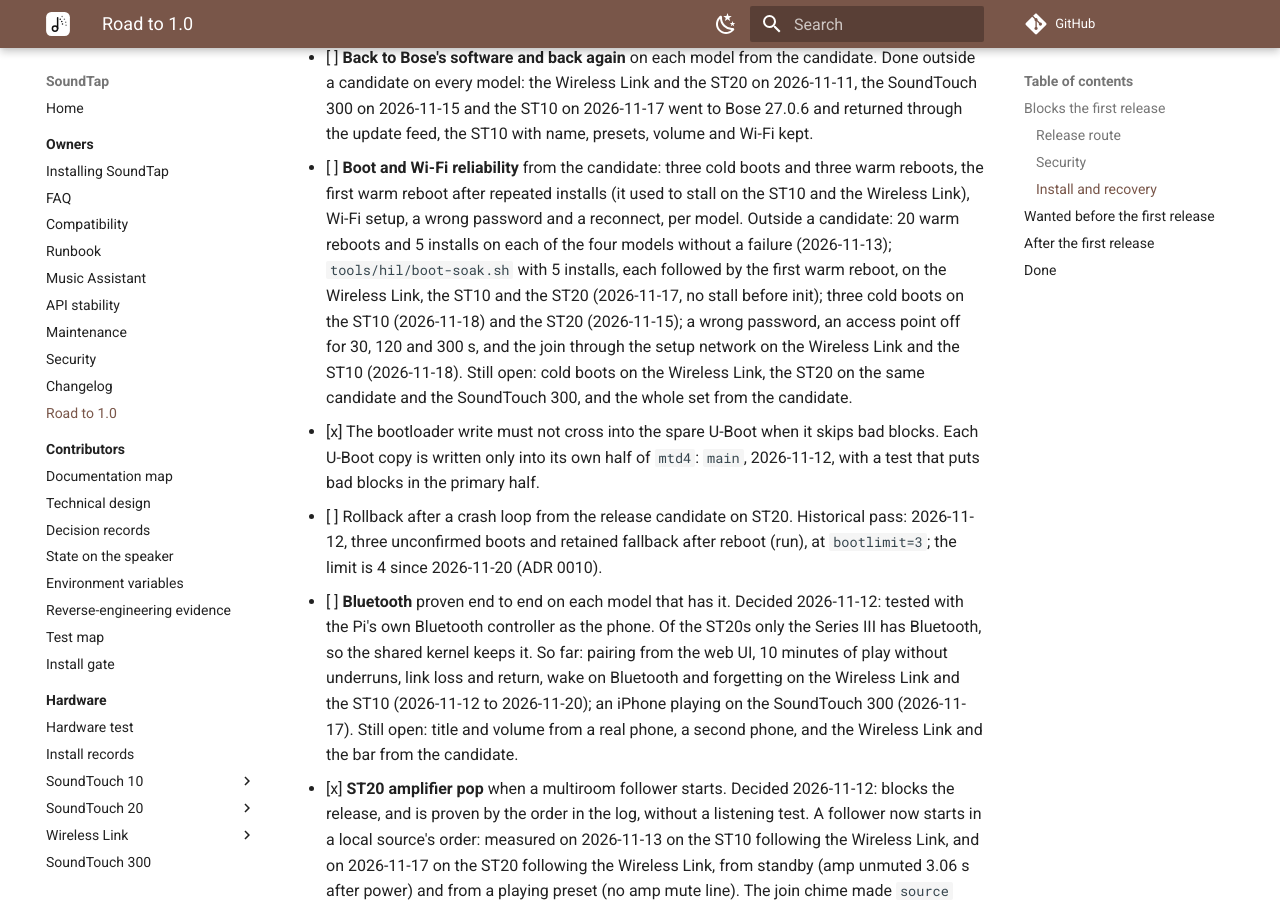
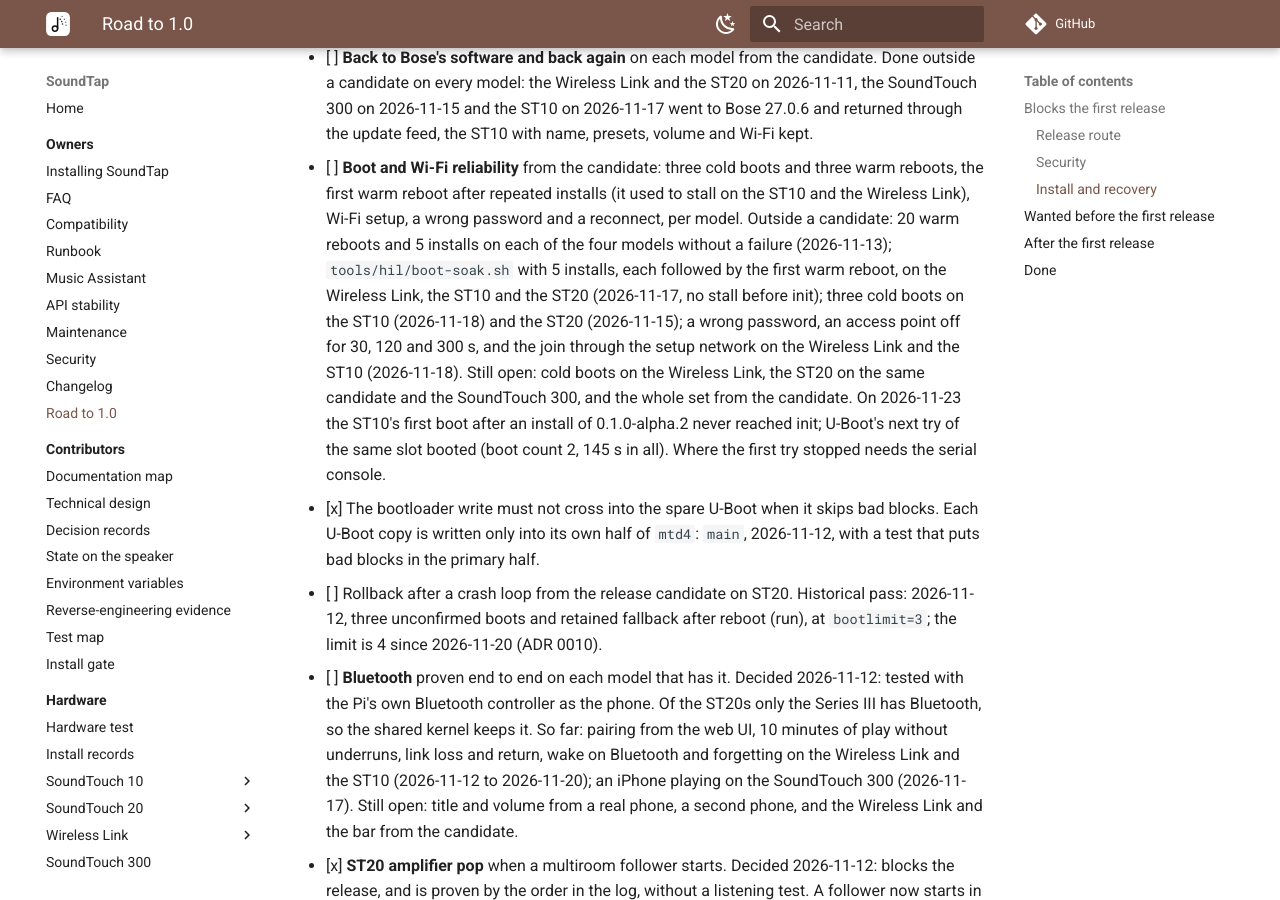
Before and after one commit to stein155/soundtap, an MkDocs documentation site: the page built from docs/owners/roadmap.md, in a window 1280 px wide and 900 px high, scrolled down 2726 px. Built offline with MkDocs 1.6.1 and Material for MkDocs 9.7.7, drawn with Linux system fonts in a browser that asks for light colours; comment, search, counter and statistics services are not loaded.

Commit message:
docs(roadmap): an ST10 first boot that needed a second try

```diff
--- a/docs/owners/roadmap.md
+++ b/docs/owners/roadmap.md
@@ -112,6 +112,9 @@ like the other three ([install records](../hardware/install-records.md#soundtouc
       setup network on the Wireless Link and the ST10 (2026-11-18). Still open: cold boots on
       the Wireless Link, the ST20 on the same candidate and the SoundTouch 300, and the whole
       set from the candidate.
+      On 2026-11-23 the ST10's first boot after an install of 0.1.0-alpha.2 never reached
+      init; U-Boot's next try of the same slot booted (boot count 2, 145 s in all). Where the
+      first try stopped needs the serial console.
 - [x] The bootloader write must not cross into the spare U-Boot when it skips bad blocks.
       Each U-Boot copy is written only into its own half of `mtd4`: `main`,
       2026-11-12, with a test that puts bad blocks in the primary half.
```
